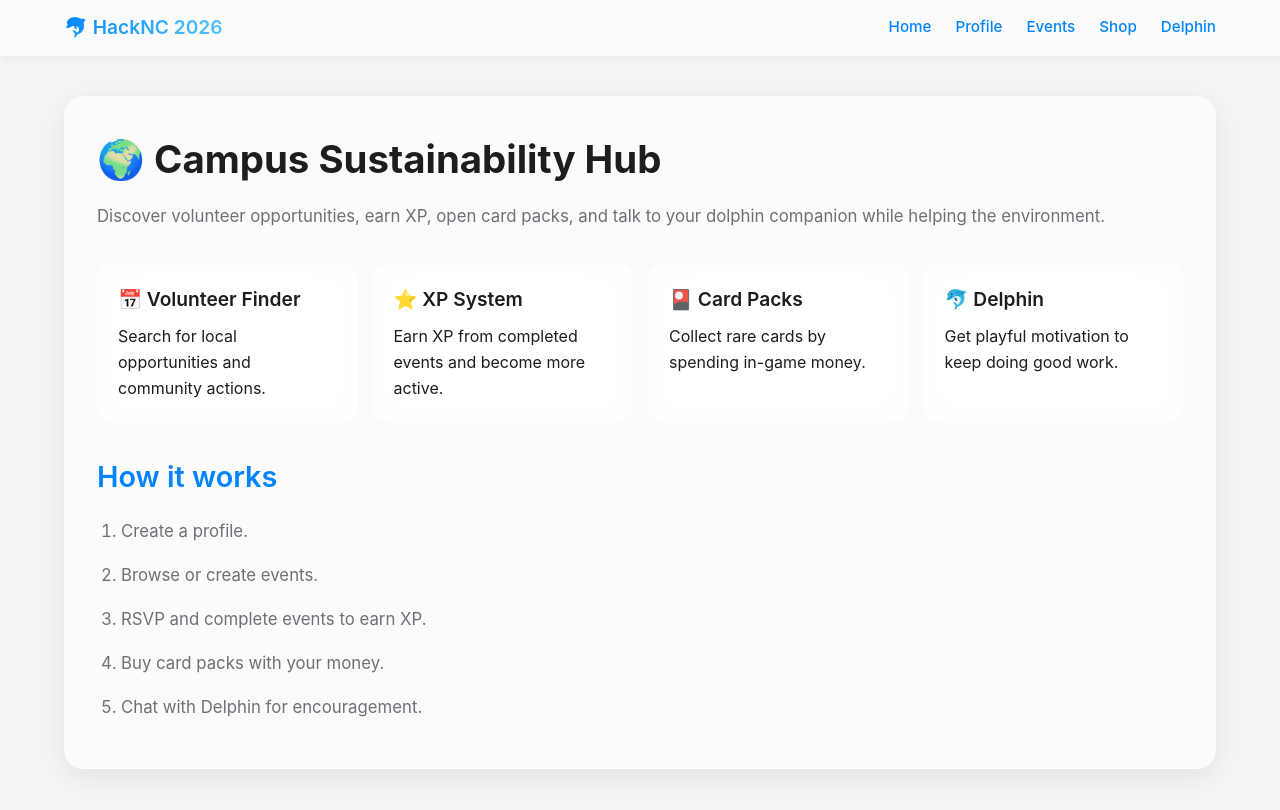
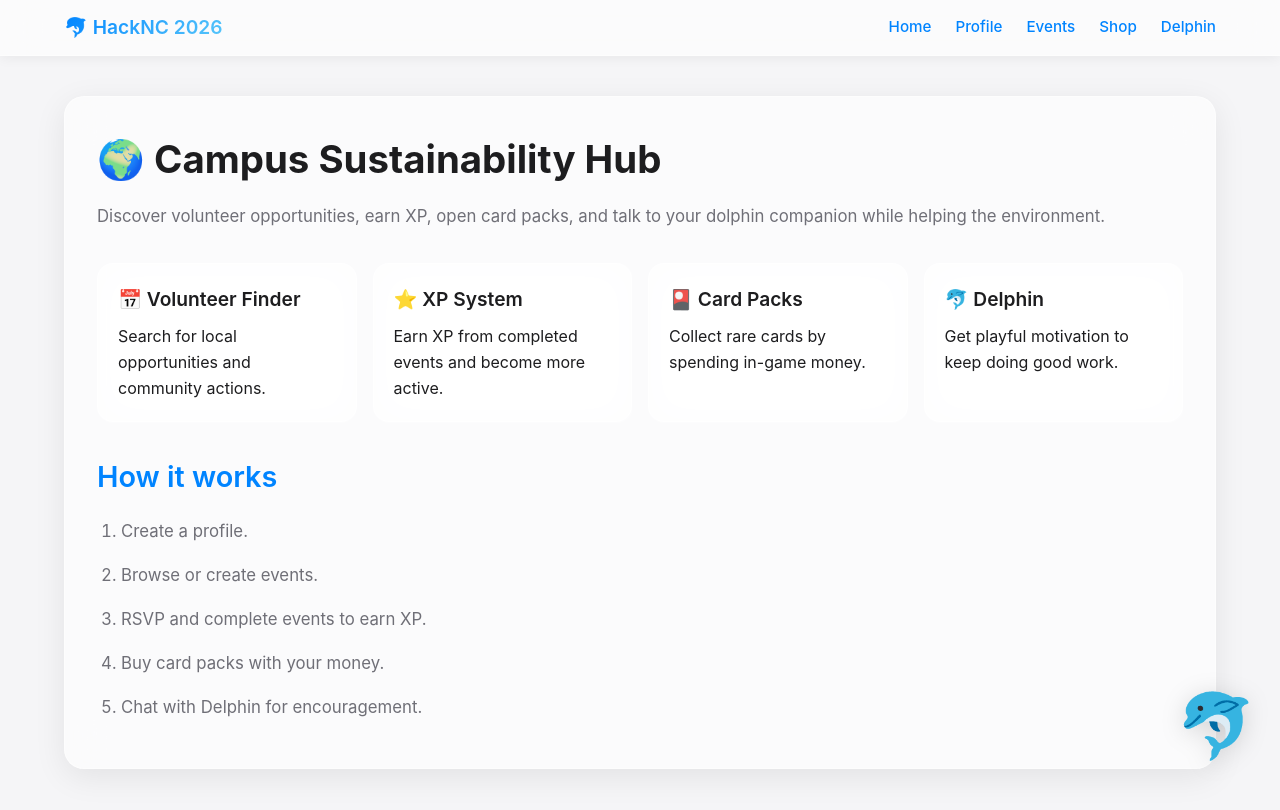
Before and after one commit to Yug-Sarin/HackNC-2026, a React (Vite) app: page / in a window 1280 px wide. Shown: the top 810 px of the page. Built offline with nearby package versions, Linux system fonts and the light colour scheme; no server answers.

Commit message:
Add floating Delphin companion to all pages

```diff
--- a/src/App.jsx
+++ b/src/App.jsx
@@ -1,11 +1,28 @@
 import { BrowserRouter as Router, Routes, Route, Link } from "react-router-dom";
+import { useState } from "react";
 import Home from "./pages/Home";
 import Profile from "./pages/Profile";
 import Events from "./pages/Events";
 import Shop from "./pages/Shop";
 import Delphin from "./pages/Delphin";
 
+const companionMessages = [
+  "I believe in you — tiny eco actions add up!",
+  "Let’s find a volunteer event and make campus greener.",
+  "Every sustainable choice counts.",
+  "You’ve got this — keep building a better world.",
+  "Small steps today create a cleaner tomorrow."
+];
+
 export default function App() {
+  const [speechOpen, setSpeechOpen] = useState(false);
+  const [messageIndex, setMessageIndex] = useState(0);
+
+  const handleCompanionClick = () => {
+    setSpeechOpen(true);
+    setMessageIndex((prev) => (prev + 1) % companionMessages.length);
+  };
+
   return (
     <Router>
       <nav className="nav">
@@ -30,6 +47,22 @@ export default function App() {
           <Route path="/delphin" element={<Delphin />} />
         </Routes>
       </main>
+
+      <div className="companion-container">
+        {speechOpen && (
+          <div className="companion-speech">
+            {companionMessages[messageIndex]}
+          </div>
+        )}
+        <div
+          className="companion"
+          onClick={handleCompanionClick}
+          aria-label="Delphin companion"
+          title="Talk to Delphin"
+        >
+          🐬
+        </div>
+      </div>
     </Router>
   );
 }
```
